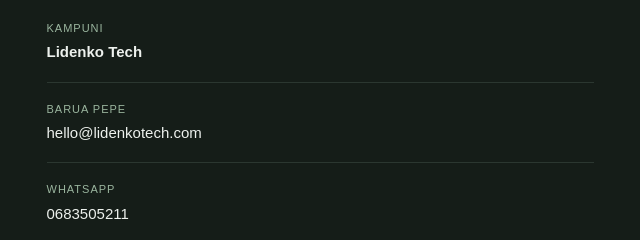
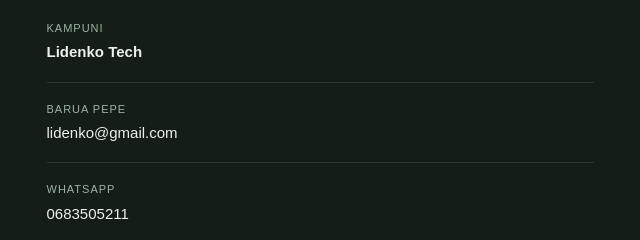
Before and after one commit to denextech-yvzb/Lidenko, a plain HTML site: page index(4).html in a window 1280 px wide. Shown: the part 4860-5100 px from the top of the page, 626-1266 px from the left. Drawn offline with Linux system fonts and the light colour scheme.

Commit message:
Update index(4).html

```diff
--- a/index(4).html
+++ b/index(4).html
@@ -274,7 +274,7 @@
         </div>
         <div class="contact-list">
           <div class="contact-row"><span>Kampuni</span><strong>Lidenko Tech</strong></div>
-          <div class="contact-row"><span>Barua pepe</span><a href="mailto:hello@lidenkotech.com">hello@lidenkotech.com</a></div>
+          <div class="contact-row"><span>Barua pepe</span><a href="mailto:denex.tech0.1@gmail.com">lidenko@gmail.com</a></div>
           <div class="contact-row"><span>WhatsApp</span><a href="https://wa.me/255683505211" target="_blank" rel="noopener">0683505211</a></div>
           <div class="contact-row"><span>Instagram</span><a href="https://www.instagram.com/nexora_tech_v1/" target="_blank" rel="noopener">nexora_tech_v1</a></div>
           <div class="contact-row"><span>YouTube</span><a href="https://www.youtube.com/@nexora-tech-z5e" target="_blank" rel="noopener">nexora-tech-z5e</a></div>
```
